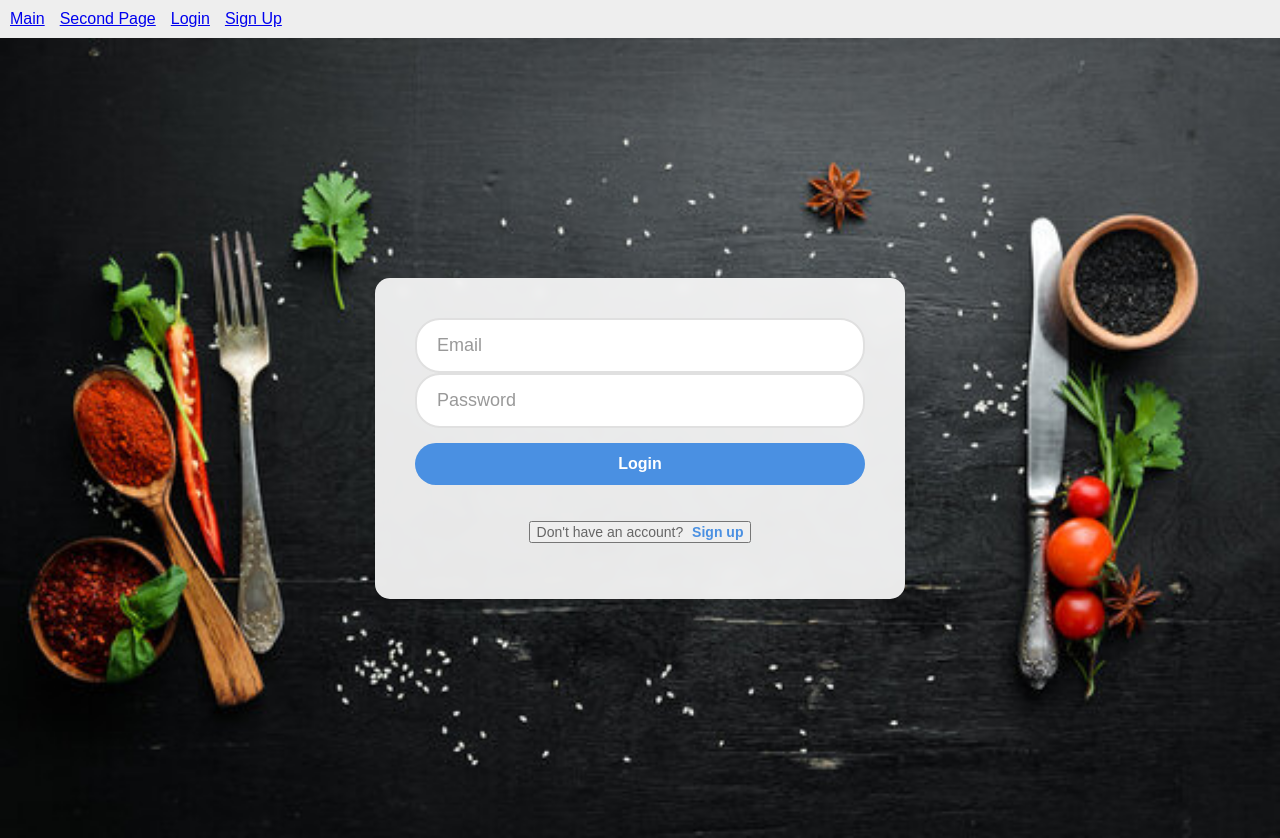
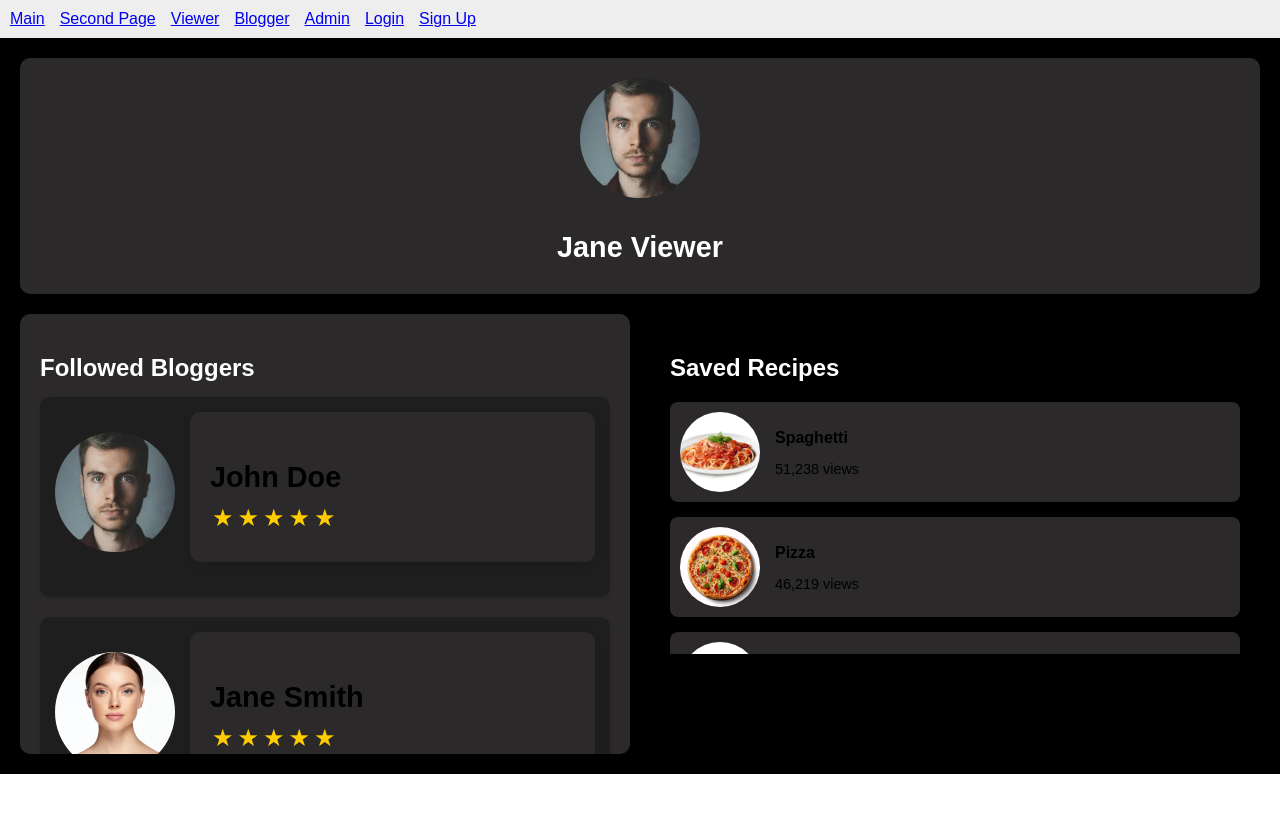
Before and after one commit to rotem123456/OchlimPo, a React (Create React App) app in the folder FE/FE/: page /viewer in a window 1280 px wide. Before the commit this address led to /login. After the commit the page ends 800 px from the top, so only its background shows below. Built offline with nearby package versions, Linux system fonts and the light colour scheme.

Commit message:
blogger and viewer page - fronted

```diff
--- a/FE/FE/src/App.js
+++ b/FE/FE/src/App.js
@@ -45,9 +45,9 @@ const Navigation = () => {
       ) : (
         <>
           {/*FOR DEBUGGING uncomment */}
-          {/* <Link to="/viewer" style={{ marginRight: "15px" }}>Viewer</Link>
+          <Link to="/viewer" style={{ marginRight: "15px" }}>Viewer</Link>
           <Link to="/blogger" style={{ marginRight: "15px" }}>Blogger</Link>
-          <Link to="/admin" style={{ marginRight: "15px" }}>Admin</Link> */}
+          <Link to="/admin" style={{ marginRight: "15px" }}>Admin</Link>
           <Link to="/login" style={{ marginRight: "15px" }}>Login</Link>
           <Link to="/signup" style={{ marginRight: "15px" }}>Sign Up</Link>
         </>
@@ -63,6 +63,10 @@ const AppRoutes = () => {
       <Route path="/second" element={<SecondPage />} />
       <Route path="/login" element={<Login />} />
       <Route path="/signup" element={<SignUp />} />
+      <Route path="/viewer" element={<ViewerPage />} />
+      <Route path="/blogger" element={<BloggerPage />} />
+      <Route path="/admin" element={<AdminPage />} />
+
 
       {/* Protected Routes */}
       <Route
--- a/FE/FE/src/components/BloggerPage.css
+++ b/FE/FE/src/components/BloggerPage.css
@@ -1,26 +1,118 @@
+/* General Styles */
 .blogger-page {
-    background-color: #f7f7f7;
-    padding: 20px;
+  background-color: #000000;
   font-family: Arial, sans-serif;
   text-align: center;
+  padding: 20px;
 }
 
-  .blogger-title {
-    font-size: 2rem;
-    color: #333;
+/* Blogger Info Section */
+.blogger-info {
+  background-color: #2b2929;
+  padding: 20px;
+  border-radius: 10px;
+  box-shadow: 0 4px 10px rgba(0, 0, 0, 0.1);
+  margin-bottom: 20px;
 }
 
-  .upload-button {
-    margin-top: 20px;
-    padding: 10px 20px;
-    background-color: #4caf50;
+.blogger-image {
+  width: 120px;
+  height: 120px;
+  border-radius: 50%;
+  object-fit: cover;
+  margin-bottom: 10px;
+}
+
+.blogger-name {
+  font-size: 1.8rem;
+  font-weight: bold;
+  margin-bottom: 10px;
+  color: #000000;
+}
+
+.stars {
+  font-size: 1.5rem;
+  color: #ffcc00;
+  margin-bottom: 10px;
+}
+
+.star {
+  margin: 0 2px;
+}
+
+.star.filled {
+  color: #ffcc00; /* Gold for filled stars */
+}
+
+.follow-button {
+  background-color: #1db954;
   color: white;
   border: none;
-    border-radius: 5px;
+  padding: 10px 20px;
+  border-radius: 20px;
+  font-size: 1rem;
   cursor: pointer;
+  transition: background-color 0.3s ease;
 }
 
-  .uploaded-recipes {
-    margin-top: 20px;
+.follow-button:hover {
+  background-color: #1aa34a;
+}
+
+/* Recipes Section */
+.recipes-section {
+  background-color: #000000;
+  padding: 20px;
+  border-radius: 10px;
+  box-shadow: 0 4px 10px rgba(0, 0, 0, 0.1);
   text-align: left;
+  max-height: 300px;
+  overflow-y: auto;
 }
+
+.recipes-section h2 {
+  font-size: 1.5rem;
+  margin-bottom: 15px;
+}
+
+.recipes-list {
+  display: flex;
+  flex-direction: column;
+  gap: 15px;
+}
+
+.recipe-item {
+  display: flex;
+  justify-content: space-between;
+  align-items: center;
+  padding: 10px;
+  background-color: #2b2929;
+  border-radius: 8px;
+  box-shadow: 0 2px 5px rgba(0, 0, 0, 0.1);
+}
+
+.recipe-name {
+  font-size: 1rem;
+  font-weight: bold;
+  color: #000000;
+}
+
+.recipe-views,
+.recipe-time {
+  font-size: 0.9rem;
+  color: #000000;
+}
+
+/* Scrollbar Customization */
+.recipes-section::-webkit-scrollbar {
+  width: 8px;
+}
+
+.recipes-section::-webkit-scrollbar-thumb {
+  background-color: #ccc;
+  border-radius: 10px;
+}
+
+.recipes-section::-webkit-scrollbar-thumb:hover {
+  background-color: #aaa;
+}
--- a/FE/FE/src/components/BloggerPage.js
+++ b/FE/FE/src/components/BloggerPage.js
@@ -2,29 +2,56 @@ import React, { useState } from "react";
 import "./BloggerPage.css";
 
 const BloggerPage = () => {
-  const [recipes, setRecipes] = useState([]);
+  const [isFollowed, setIsFollowed] = useState(false);
+  const blogger = {
+    name: "John Doe",
+    image: "\\images\\john.jpg", // Replace with the blogger's image path
+    score: 4.5, // Blogger's score out of 5 stars
+    recipes: [
+      { id: 1, name: "Spaghetti", saves: 51238 },
+      { id: 2, name: "Pizza", saves: 46219 },
+      { id: 3, name: "Salad", saves: 30158 },
+    ],
+  };
 
-  const uploadRecipe = () => {
-    const recipeName = prompt("Enter the name of your recipe:");
-    if (recipeName) {
-      setRecipes([...recipes, recipeName]);
-      alert(`Your recipe "${recipeName}" has been uploaded!`);
+  const toggleFollow = () => {
+    setIsFollowed((prev) => !prev);
+  };
+
+  const renderStars = (score) => {
+    const stars = [];
+    for (let i = 1; i <= 5; i++) {
+      stars.push(
+        <span key={i} className={`star ${i <= score ? "filled" : ""}`}>
+          ★
+        </span>
+      );
     }
+    return stars;
   };
 
   return (
     <div className="blogger-page">
-      <h1 className="blogger-title">Welcome, Blogger</h1>
-      <button className="upload-button" onClick={uploadRecipe}>
-        Upload New Recipe
-      </button>
-      <div className="uploaded-recipes">
-        <h2>Your Recipes</h2>
-        {recipes.length === 0 ? (
-          <p>You haven't uploaded any recipes yet.</p>
-        ) : (
-          recipes.map((recipe, index) => <p key={index}>{recipe}</p>)
-        )}
+      <div className="blogger-info">
+        <img src={blogger.image} alt={blogger.name} className="blogger-image" />
+        <h1 className="blogger-name">{blogger.name}</h1>
+        <div className="stars">{renderStars(Math.round(blogger.score))}</div>
+        <button className="follow-button" onClick={toggleFollow}>
+          {isFollowed ? "Unfollow" : "Follow"}
+        </button>
+      </div>
+
+      <div className="recipes-section">
+        <h2>Popular Recipes</h2>
+        <div className="recipes-list">
+          {blogger.recipes.map((recipe) => (
+            <div key={recipe.id} className="recipe-item">
+              <h3 className="recipe-name">{recipe.name}</h3>
+              <p className="recipe-views">{recipe.saves.toLocaleString()} saves</p>
+              <p className="recipe-time">{recipe.time}</p>
+            </div>
+          ))}
+        </div>
       </div>
     </div>
   );
--- a/FE/FE/src/components/ViewerPage.css
+++ b/FE/FE/src/components/ViewerPage.css
@@ -1,43 +1,136 @@
+/* General Styles */
 .viewer-page {
-    background-color: #f7f7f7;
-    padding: 20px;
+  background-color: #000000; /* Match blogger page background */
   font-family: Arial, sans-serif;
   text-align: center;
+  padding: 20px;
 }
 
-  .viewer-title {
-    font-size: 2rem;
-    color: #333;
+/* Viewer Info Section */
+.viewer-info {
+  background-color: #2b2929; /* Match blogger section background */
+  padding: 20px;
+  border-radius: 10px;
+  box-shadow: 0 4px 10px rgba(0, 0, 0, 0.1);
+  margin-bottom: 20px;
 }
 
-  .recipes-section {
+.viewer-image {
+  width: 120px;
+  height: 120px;
+  border-radius: 50%;
+  object-fit: cover;
+  margin-bottom: 10px;
+}
+
+.viewer-name {
+  font-size: 1.8rem;
+  font-weight: bold;
+  margin-bottom: 10px;
+  color: #ffffff;
+}
+
+/* Content Section (Side-by-side layout) */
+.content-section {
+  display: flex;
+  justify-content: space-between;
+  gap: 20px;
   margin-top: 20px;
 }
 
-  .recipe-card {
-    background-color: #fff;
-    border-radius: 8px;
-    padding: 15px;
-    margin: 10px auto;
-    max-width: 400px;
-    box-shadow: 0 4px 6px rgba(0, 0, 0, 0.1);
+/* Bloggers Section */
+.bloggers-section,
+.recipes-section {
+  flex: 1;
+  background-color: #2b2929;
+  padding: 20px;
+  border-radius: 10px;
+  box-shadow: 0 4px 10px rgba(0, 0, 0, 0.1);
+  text-align: left;
+  max-height: 400px;
+  overflow-y: auto;
 }
 
-  .like-button,
-  .save-button {
-    margin: 5px;
-    padding: 8px 15px;
-    border: none;
-    border-radius: 5px;
-    cursor: pointer;
+.bloggers-section h2,
+.recipes-section h2 {
+  font-size: 1.5rem;
+  margin-bottom: 15px;
+  color: #ffffff;
 }
 
-  .like-button {
-    background-color: #ff6b6b;
-    color: white;
+.bloggers-list,
+.recipes-list {
+  display: flex;
+  flex-direction: column;
+  gap: 20px;
 }
 
-  .save-button {
-    background-color: #4caf50;
-    color: white;
+/* Blogger and Recipe Item */
+.blogger-item,
+.recipe-item {
+  display: flex;
+  align-items: center;
+  gap: 15px;
+  background-color: #1e1e1e;
+  padding: 15px;
+  border-radius: 10px;
+  box-shadow: 0 2px 5px rgba(0, 0, 0, 0.1);
 }
+
+/* Blogger Info */
+.blogger-image,
+.recipe-image {
+  width: 80px;
+  height: 80px;
+  border-radius: 50%;
+  object-fit: cover;
+}
+
+.blogger-info,
+.recipe-info {
+  flex: 1;
+}
+
+.blogger-name,
+.recipe-name {
+  font-size: 1.2rem;
+  font-weight: bold;
+  margin-bottom: 5px;
+  color: #ffffff;
+}
+
+.stars {
+  font-size: 1rem;
+  color: #ffcc00;
+  margin-bottom: 10px;
+}
+
+.recipe-views {
+  font-size: 0.9rem;
+  color: #aaaaaa;
+}
+
+.star {
+  margin-right: 2px;
+}
+
+.star.filled {
+  color: #ffcc00; /* Gold for filled stars */
+}
+
+/* Scrollbar Customization */
+.bloggers-section::-webkit-scrollbar,
+.recipes-section::-webkit-scrollbar {
+  width: 8px;
+}
+
+.bloggers-section::-webkit-scrollbar-thumb,
+.recipes-section::-webkit-scrollbar-thumb {
+  background-color: #ccc;
+  border-radius: 10px;
+}
+
+.bloggers-section::-webkit-scrollbar-thumb:hover,
+.recipes-section::-webkit-scrollbar-thumb:hover {
+  background-color: #aaa;
+}
--- a/FE/FE/src/components/ViewerPage.js
+++ b/FE/FE/src/components/ViewerPage.js
@@ -2,41 +2,83 @@ import React, { useState } from "react";
 import "./ViewerPage.css";
 
 const ViewerPage = () => {
-  const [likedRecipes, setLikedRecipes] = useState([]);
-  const [savedRecipes, setSavedRecipes] = useState([]);
-
-  const likeRecipe = (recipe) => {
-    if (!likedRecipes.includes(recipe)) {
-      setLikedRecipes([...likedRecipes, recipe]);
-      alert(`You liked "${recipe}"!`);
-    }
+  const viewer = {
+    name: "Jane Viewer",
+    image: "/images/john.jpg", // Replace with the viewer's image path
   };
 
-  const saveRecipe = (recipe) => {
-    if (!savedRecipes.includes(recipe)) {
-      setSavedRecipes([...savedRecipes, recipe]);
-      alert(`You saved "${recipe}" to your favorites!`);
+  const [bloggers] = useState([
+    { id: 1, name: "John Doe", image: "/images/john.jpg", score: 4.5 },
+    { id: 2, name: "Jane Smith", image: "/images/jane.jpg", score: 4.0 },
+    { id: 3, name: "Chef Alex", image: "/images/alex.jpg", score: 5.0 },
+  ]);
+
+  const [savedRecipes] = useState([
+    { id: 1, name: "Spaghetti", image: "/images/spaghetti.jpg", views: 51238 },
+    { id: 2, name: "Pizza", image: "/images/pizza.jpg", views: 46219 },
+    { id: 3, name: "Salad", image: "/images/salad.jpg", views: 30158 },
+  ]);
+
+  const renderStars = (score) => {
+    const stars = [];
+    for (let i = 1; i <= 5; i++) {
+      stars.push(
+        <span key={i} className={`star ${i <= score ? "filled" : ""}`}>
+          ★
+        </span>
+      );
     }
+    return stars;
   };
 
   return (
     <div className="viewer-page">
-      <h1 className="viewer-title">Welcome, Viewer</h1>
-      <div className="recipes-section">
-        <h2>Recipes</h2>
-        <div className="recipe-card" onClick={() => likeRecipe("Spaghetti")}>
-          <h3>Spaghetti</h3>
-          <button className="like-button">Like</button>
-          <button className="save-button" onClick={(e) => {e.stopPropagation(); saveRecipe("Spaghetti");}}>
-            Save
-          </button>
+      {/* Viewer Info Section */}
+      <div className="viewer-info">
+        <img src={viewer.image} alt={viewer.name} className="viewer-image" />
+        <h1 className="viewer-name">{viewer.name}</h1>
+      </div>
+
+      {/* Content Section: Side-by-side layout */}
+      <div className="content-section">
+        {/* Bloggers Section */}
+        <div className="bloggers-section">
+          <h2>Followed Bloggers</h2>
+          <div className="bloggers-list">
+            {bloggers.map((blogger) => (
+              <div key={blogger.id} className="blogger-item">
+                <img
+                  src={blogger.image}
+                  alt={blogger.name}
+                  className="blogger-image"
+                />
+                <div className="blogger-info">
+                  <h3 className="blogger-name">{blogger.name}</h3>
+                  <div className="stars">{renderStars(Math.round(blogger.score))}</div>
+                </div>
+              </div>
+            ))}
+          </div>
         </div>
-        <div className="recipe-card" onClick={() => likeRecipe("Pizza")}>
-          <h3>Pizza</h3>
-          <button className="like-button">Like</button>
-          <button className="save-button" onClick={(e) => {e.stopPropagation(); saveRecipe("Pizza");}}>
-            Save
-          </button>
+
+        {/* Saved Recipes Section */}
+        <div className="recipes-section">
+          <h2>Saved Recipes</h2>
+          <div className="recipes-list">
+            {savedRecipes.map((recipe) => (
+              <div key={recipe.id} className="recipe-item">
+                <img
+                  src={recipe.image}
+                  alt={recipe.name}
+                  className="recipe-image"
+                />
+                <div className="recipe-info">
+                  <h3 className="recipe-name">{recipe.name}</h3>
+                  <p className="recipe-views">{recipe.views.toLocaleString()} views</p>
+                </div>
+              </div>
+            ))}
+          </div>
         </div>
       </div>
     </div>
```
Also changed, not shown: 1 other file (tests, documents, lock files or other folders). Lines whose indentation alone changed are shown as unchanged.
